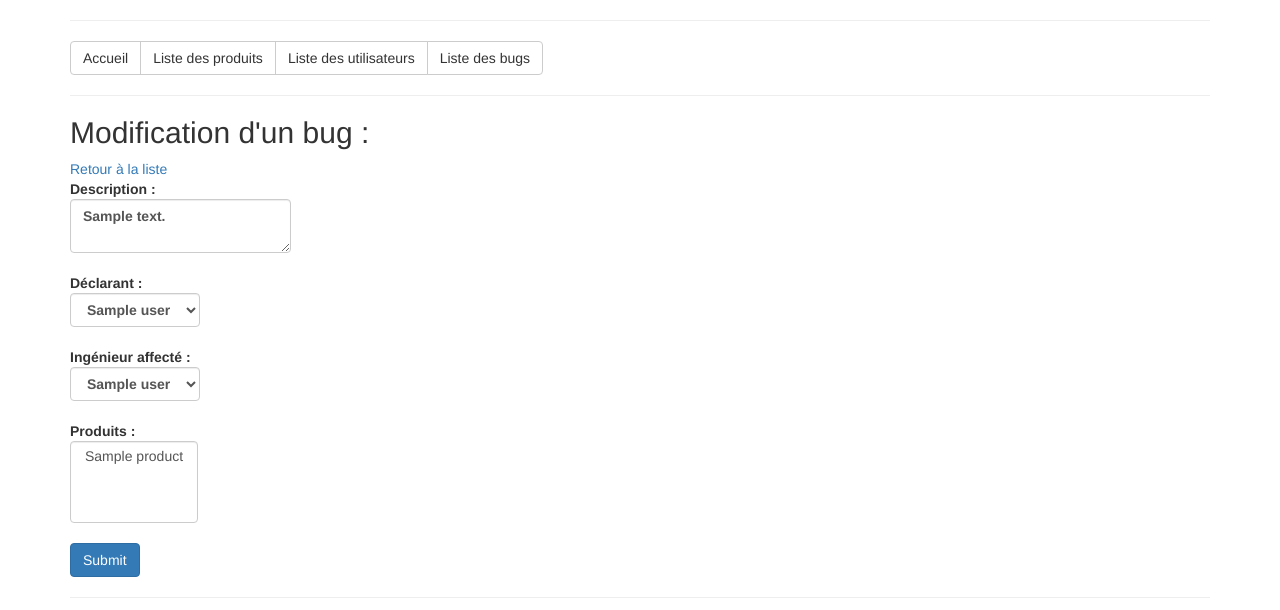
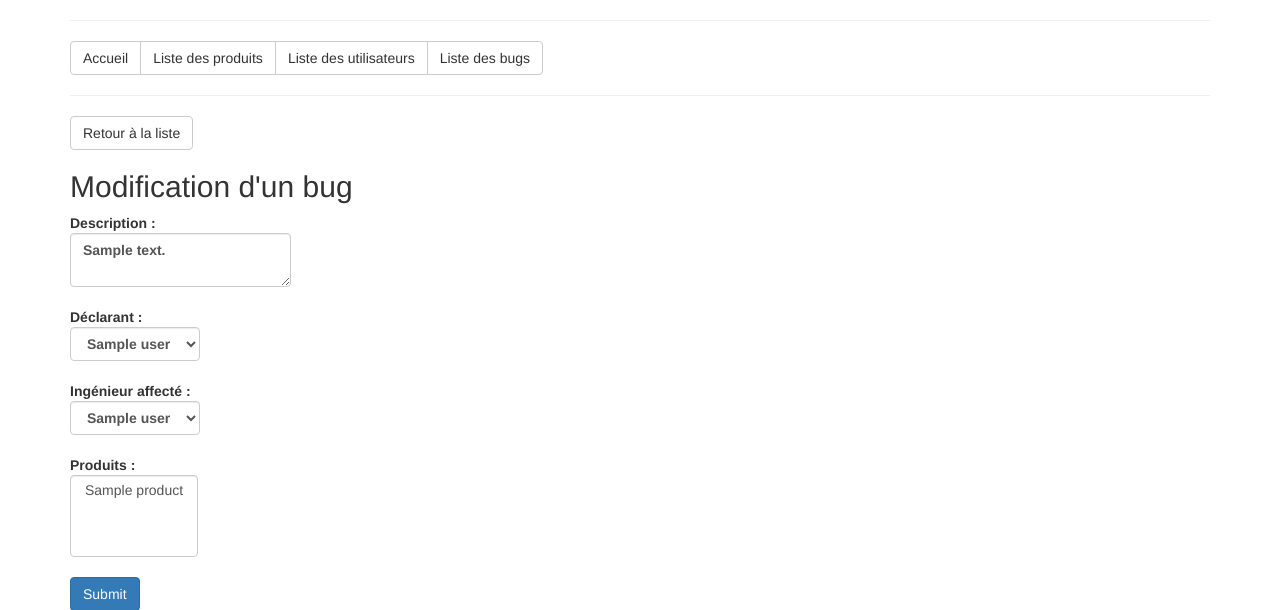
Before and after one commit to imie-source/ITDSL04Doctrine, a PHP site: template src/View/bug/formView.php in a window 1280 px wide. Shown: the part 60-670 px from the top of the page. Run offline with PHP 8.4, Linux system fonts and the light colour scheme; the template is opened without the code that fills it: most values are stand-ins (such as "Sample title", 1, 10 or a date in 2020); some libraries are stand-ins or nearby versions.

Commit message:
interface uniformisation

```diff
--- a/src/View/bug/formView.php
+++ b/src/View/bug/formView.php
@@ -1,5 +1,5 @@
-<h2><?= $bug->getId() ? "Modification" : "Ajout" ?> d'un bug :</h2>
-<a href="<?= PATH ?>/index.php/bug/index">Retour à la liste</a>
+<a href="<?= PATH ?>/index.php/bug/index" class="btn btn-default">Retour à la liste</a>
+<h2><?= $bug->getId() ? "Modification" : "Ajout" ?> d'un bug</h2>
 <form method="POST">
     <input type="hidden" name="id" value="<?= $bug->getId()?>" />
     <div class="form-group">
--- a/src/View/product/formView.php
+++ b/src/View/product/formView.php
@@ -1,5 +1,5 @@
-<h2><?= $product->getId() ? "Modification" : "Ajout" ?> d'un produit :</h2>
-<a href="<?= PATH ?>/index.php/product/index">Retour à la liste</a>
+<a href="<?= PATH ?>/index.php/product/index" class="btn btn-default">Retour à la liste</a>
+<h3><?= $product->getId() ? "Modification" : "Ajout" ?> d'un produit</h3>
 <form method="POST">
     <?php if(!empty($msg)): ?>
         <div class="alert alert-success">
--- a/src/View/user/formView.php
+++ b/src/View/user/formView.php
@@ -1,5 +1,5 @@
-<h2><?= $user->getId() ? "Modification" : "Ajout" ?> d'un utilisateur :</h2>
-<a href="<?= PATH ?>/index.php/user/index">Retour à la liste</a>
+<a href="<?= PATH ?>/index.php/user/index" class="btn btn-default">Retour à la liste</a>
+<h3><?= $user->getId() ? "Modification" : "Ajout" ?> d'un utilisateur :</h3>
 <form method="POST">
     <input type="hidden" name="id" value="<?= $user->getId()?>" />
     <label>
```
